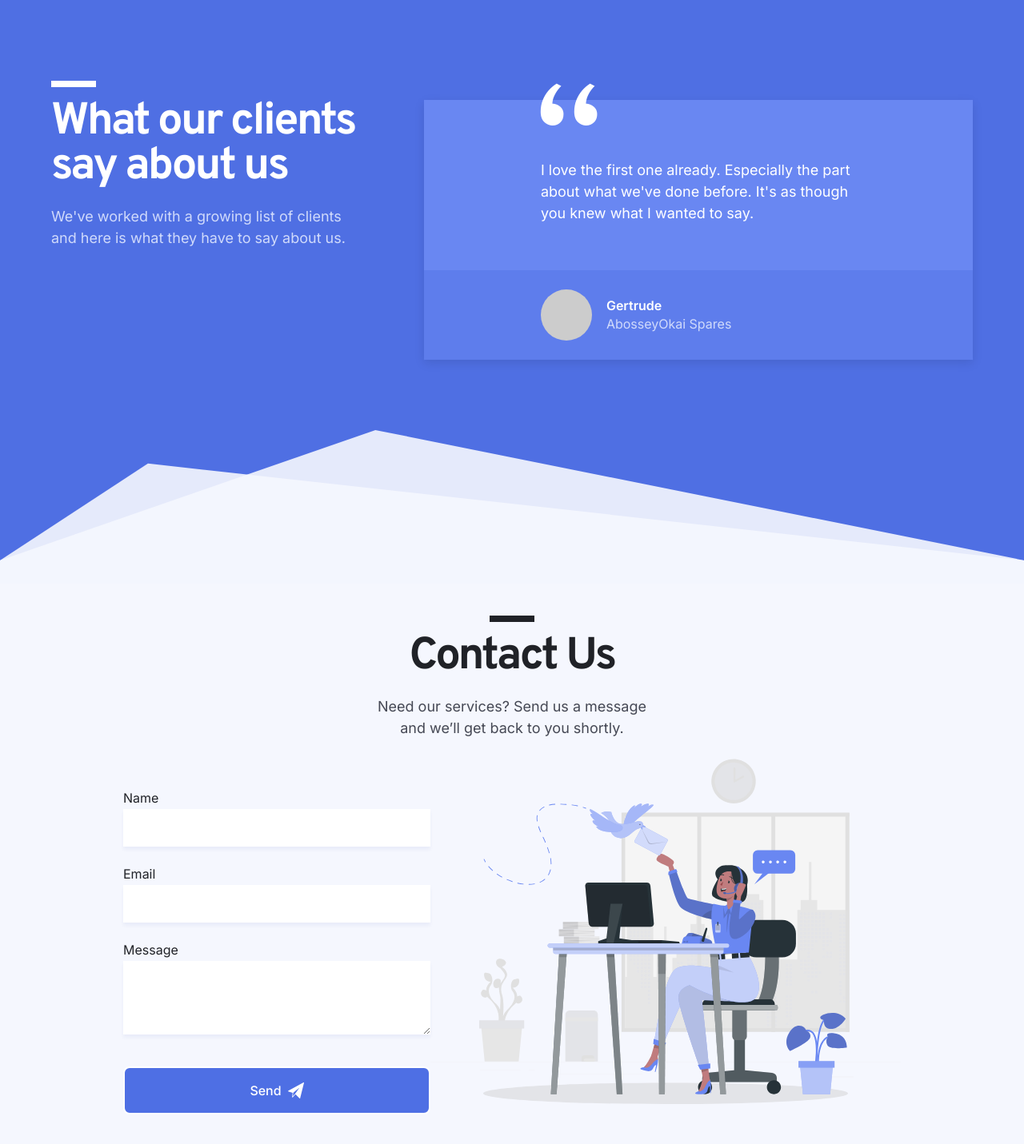
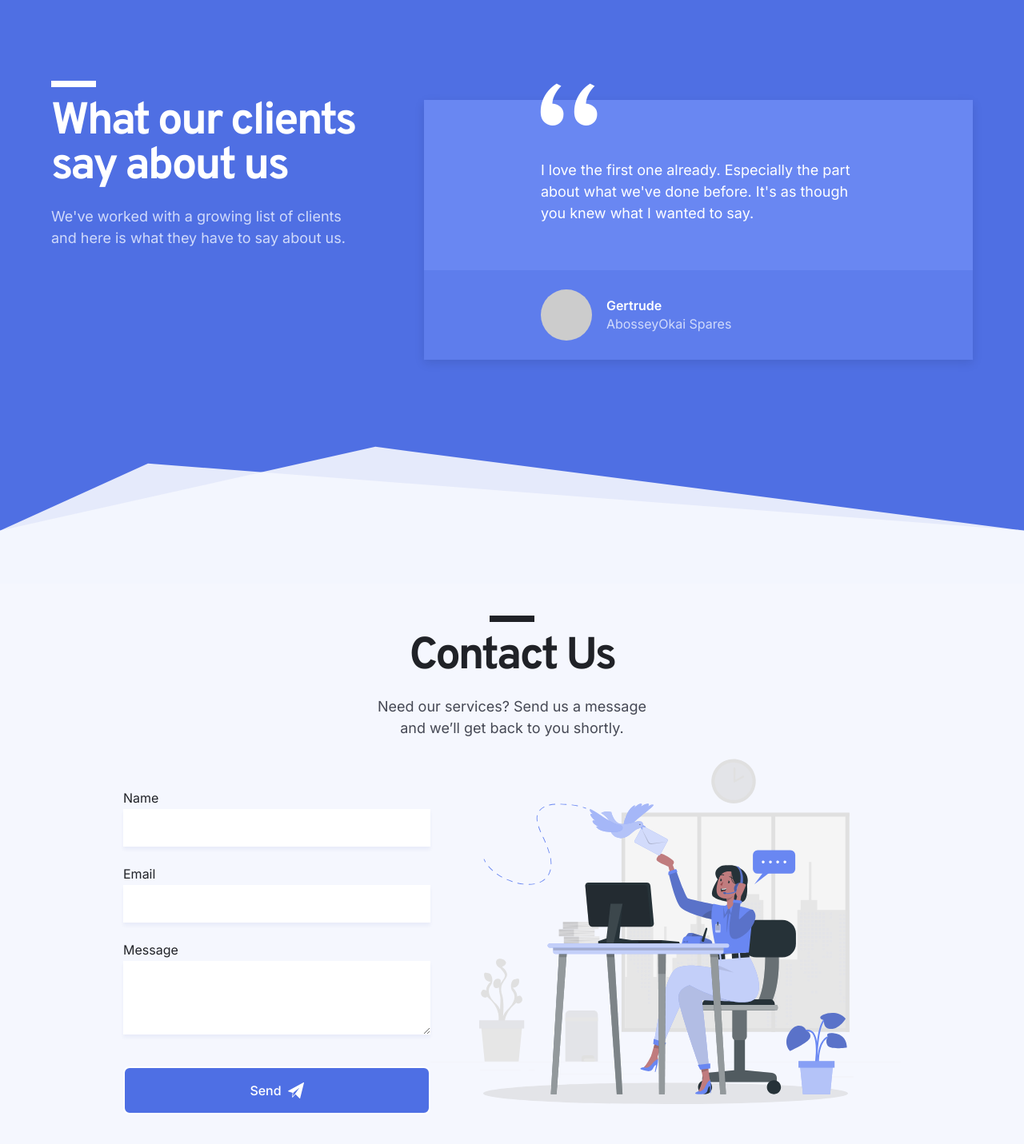
Before and after one commit to AmmDuncan/dev-in-details, a Next.js app: page / in a window 1280 px wide. Shown: the part 3462-4893 px from the top of the page at 80% size. Built offline with nearby package versions, Linux system fonts and the light colour scheme.

Commit message:
adjusted spikes on bg

```diff
--- a/components/ContactUs/styles.js
+++ b/components/ContactUs/styles.js
@@ -53,7 +53,7 @@ export const ContactUsRoot = styled.section`
     z-index: -1;
     background: ${primary(50)};
     opacity: 0.9;
-    clip-path: polygon(0% 163px, 14.45% 4%, 100% 163px, 100% 100%, 0% 100%);
+    clip-path: polygon(0% 12%, 14.45% 4%, 100% 12%, 100% 100%, 0% 100%);
   }
 
   &:after {
@@ -61,7 +61,7 @@ export const ContactUsRoot = styled.section`
     z-index: -1;
     background: ${primary(50)};
     opacity: 0.9;
-    clip-path: polygon(0% 163px, 36.66% 0%, 100% 163px, 100% 100%, 0% 100%);
+    clip-path: polygon(0% 12%, 36.66% 2%, 100% 12%, 100% 100%, 0% 100%);
   }
 
   .illustration {
--- a/components/OurClients/styles.js
+++ b/components/OurClients/styles.js
@@ -1,5 +1,5 @@
 import styled from "styled-components";
-import { fontSize, grey, media, primary } from "../../styles/utils";
+import { fontSize, media, primary } from "../../styles/utils";
 import { absolutePosition } from "../../styles/mixins";
 
 export const Testimonial = styled.article`
@@ -113,7 +113,7 @@ export const OurClientsRoot = styled.section`
     z-index: -1;
     background: ${primary("main")};
     opacity: 0.8;
-    clip-path: polygon(0% 24%, 15.42% 8%, 100% 24%, 100% 100%, 0% 100%);
+    clip-path: polygon(0% 18%, 15.42% 8%, 100% 18%, 100% 100%, 0% 100%);
   }
 
   &:before {
@@ -121,7 +121,7 @@ export const OurClientsRoot = styled.section`
     z-index: -1;
     background: ${primary("main")};
     opacity: 0.8;
-    clip-path: polygon(0% 24%, 75% 9.3%, 100% 24%, 100% 100%, 0% 100%);
+    clip-path: polygon(0% 18%, 75% 9.3%, 100% 18%, 100% 100%, 0% 100%);
   }
 
   &:after {
@@ -129,7 +129,7 @@ export const OurClientsRoot = styled.section`
     z-index: -1;
     background: ${primary("main")};
     opacity: 0.8;
-    clip-path: polygon(0% 24%, 93.6% 13.8%, 100% 24%, 100% 100%, 0% 100%);
+    clip-path: polygon(0% 18%, 93.6% 13.8%, 100% 18%, 100% 100%, 0% 100%);
   }
 
   ${media("above", "tabL")} {
@@ -145,7 +145,7 @@ export const OurClientsRoot = styled.section`
     }
 
     .bg {
-      clip-path: polygon(0% 24%, 15.42% 0%, 100% 24%, 100% 100%, 0% 100%);
+      clip-path: polygon(0% 18%, 15.42% 0%, 100% 18%, 100% 100%, 0% 100%);
     }
   }
 `;
```
